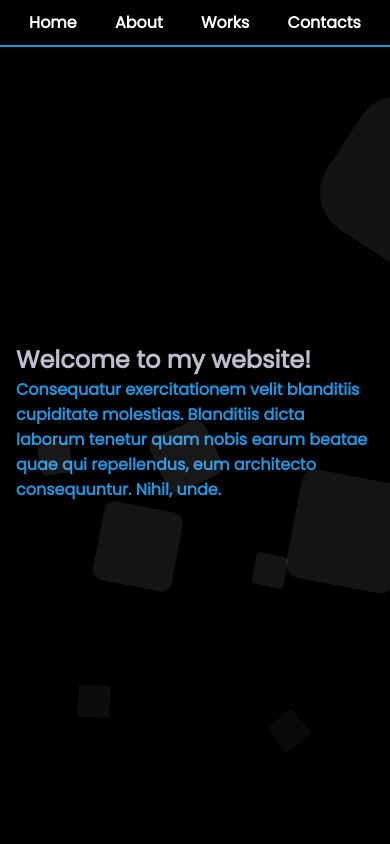
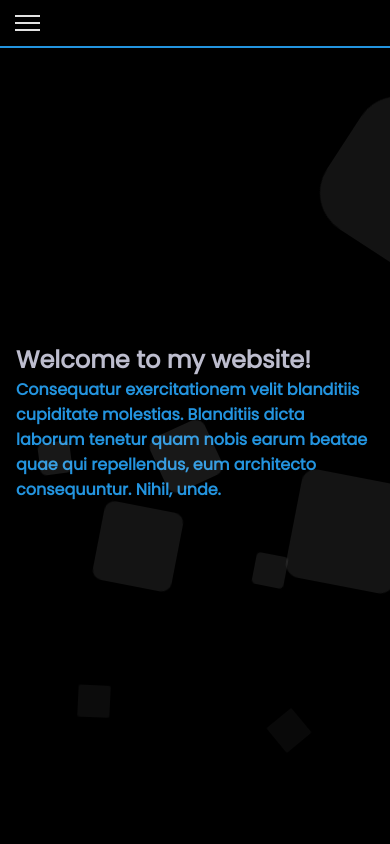
Before and after one commit to vladislavzasyadko/personal_website, a React (Create React App) app: page / in a window 390 px wide. Shown: the top 844 px of the page. Built offline with nearby package versions, Linux system fonts and the light colour scheme.

Commit message:
burger appearing

```diff
--- a/src/components/Header/Header.jsx
+++ b/src/components/Header/Header.jsx
@@ -2,6 +2,7 @@ import React from 'react'
 import h from './Header.module.scss'
 import classnames from "classnames";
 import {Link} from 'react-scroll'
+import ReactDOM from 'react-dom'
 
 const Header = (props) => {
     return (
@@ -12,6 +13,11 @@ const Header = (props) => {
                 <Link to="works" smooth={true} duration={300}>Works</Link>
                 <Link to="contact" smooth={true} duration={300}>Contacts</Link>
             </div>
+            <div class={h.burger}>
+            <div class={h.line1}></div>
+            <div class={h.line2}></div>
+            <div class={h.line3}></div>
+        </div>
         </div>
     )
 }
--- a/src/components/Header/Header.module.scss
+++ b/src/components/Header/Header.module.scss
@@ -32,6 +32,19 @@
     }
 }
 
+.burger {
+    display: none;
+    cursor: pointer;
+}
+
+.burger div{
+    width: 25px;
+    height: 2px;
+    background-color: #e2e2e2;
+    margin: 5px;
+    transition: all 0.3s ease;
+}
+
 @media screen and (max-width:650px){
     .header {
         font-size: 1.2rem;
@@ -42,4 +55,25 @@
     .header {
         font-size: 1rem;
     }
+
+    .links {
+        display: none;
+        right: 0px;
+        height: 92vh;
+        top: 8vh;
+        background-color: #5d4954;
+        flex-direction: column;
+        align-items: center;
+        width: 40%;
+        transform: translateX(100%);
+    }
+
+    .burger {
+        display: block;
+    }
 }
+
+.links_active {
+    transform: translateX(0%);
+    transition: transform 0.5s ease-in;
+}
```
Also changed, not shown: src/components/Header/HeaderContainer.jsx (+22 -0 lines).
